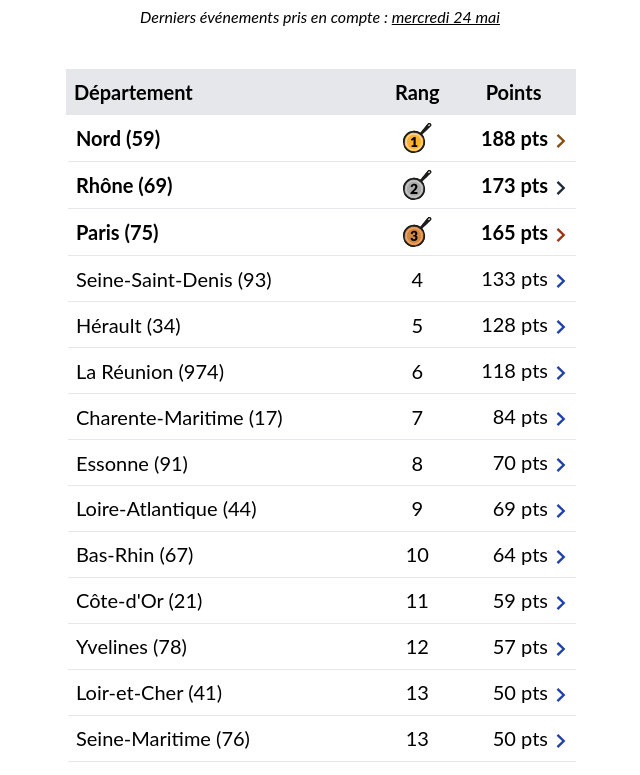
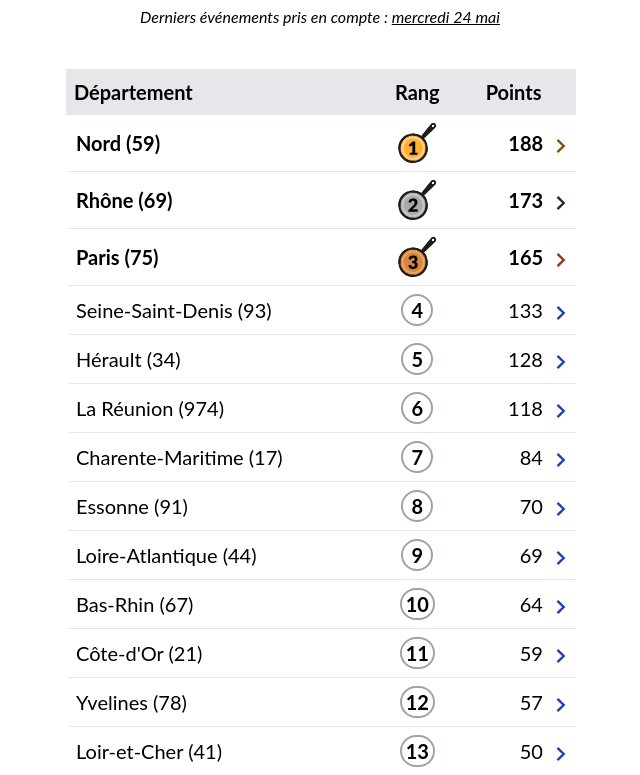
Before and after one commit to cedricr/100joursdezbeul, a SvelteKit app: page / in a window 1280 px wide. Shown: the part 735-1510 px from the top of the page, without its empty margins (320-960 px from the left). Built offline with nearby package versions, Linux system fonts and the light colour scheme.

Commit message:
Suppression de "pts" dans le tableau + mise en avant du rang pour éviter la confusion

```diff
--- a/src/routes/+page.svelte
+++ b/src/routes/+page.svelte
@@ -97,8 +97,8 @@
 								role="img"
 								src={casseroleOr}
 								alt="1 (casserole d’or)"
-								width="30"
-								height="30"
+								width="40"
+								height="40"
 								class="m-auto"
 							/>
 						{:else if rank === 2}
@@ -106,8 +106,8 @@
 								role="img"
 								src={casseroleArgent}
 								alt="2 (casserole d’argent)"
-								width="30"
-								height="30"
+								width="40"
+								height="40"
 								class="m-auto"
 							/>
 						{:else if rank === 3}
@@ -115,16 +115,20 @@
 								role="img"
 								src={casseroleBronze}
 								alt="3 (casserole de bronze)"
-								width="30"
-								height="30"
+								width="40"
+								height="40"
 								class="m-auto"
 							/>
 						{:else}
-							{rank}
+							<span
+								class="inline-block min-w-[2rem] rounded-full border-2 border-gray-400 px-1 font-bold"
+								>{rank}</span
+							>
 						{/if}
 					</td>
 					<td class="p-1 text-right sm:p-2" class:font-bold={rank < 4}>
-						{score} pts<svg
+						{score}
+						<svg
 							xmlns="http://www.w3.org/2000/svg"
 							width="24"
 							height="24"
```
